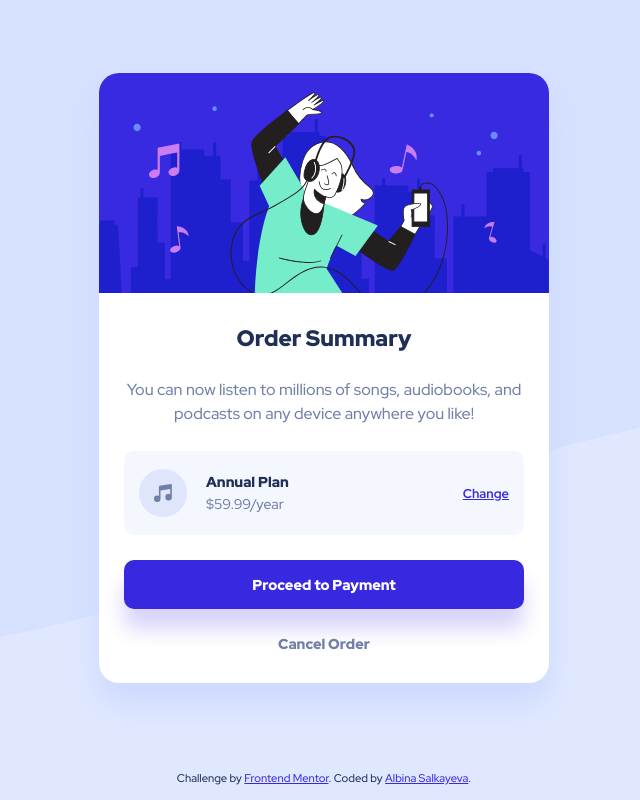
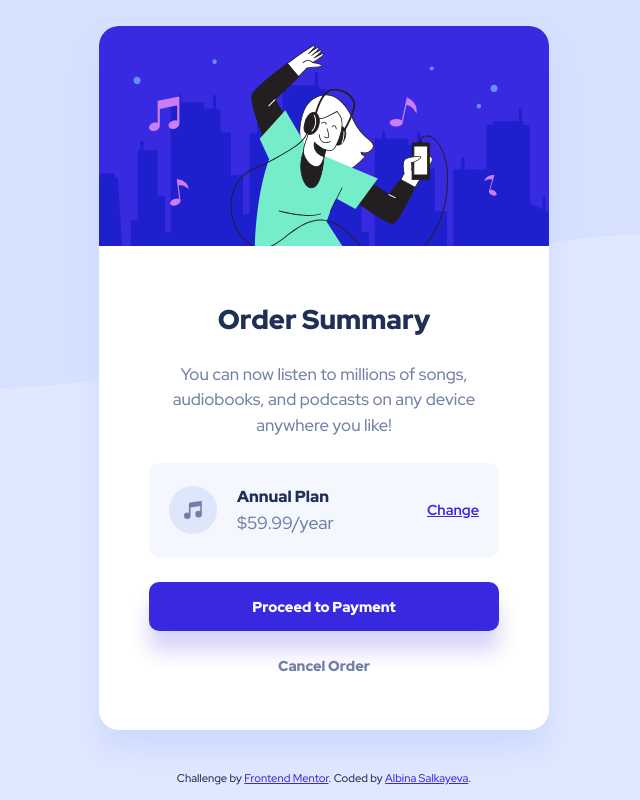
Before and after one commit to albina0104/order-summary-component, a plain HTML site: page index.html in a window 1280 px wide. Shown: the whole page, without its empty margins (316-956 px from the left). Drawn offline with Linux system fonts and the light colour scheme.

Commit message:
Add styles for desktop

```diff
--- a/styles.css
+++ b/styles.css
@@ -149,3 +149,40 @@ body {
         color: var(--dark-blue);
     }
 }
+
+@media screen and (min-width: calc(450px + 48px)) {
+    .card__details {
+        padding: 50px;
+    }
+
+    .card__h1 {
+        font-size: 1.7rem;
+    }
+
+    .card__desc {
+        font-size: 1.05rem;
+    }
+
+    .card__plan-block {
+        padding: 20px 20px 20px 88px;
+        background-position: center left 20px;
+    }
+
+    .card__plan {
+        font-size: 1.1rem;
+    }
+
+    .card__plan strong {
+        font-size: 1rem;
+    }
+
+    .link {
+        font-size: 0.9rem;
+    }
+}
+
+@media screen and (min-width: 992px) {
+    body {
+        background-image: url("images/pattern-background-desktop.svg");
+    }
+}
```
